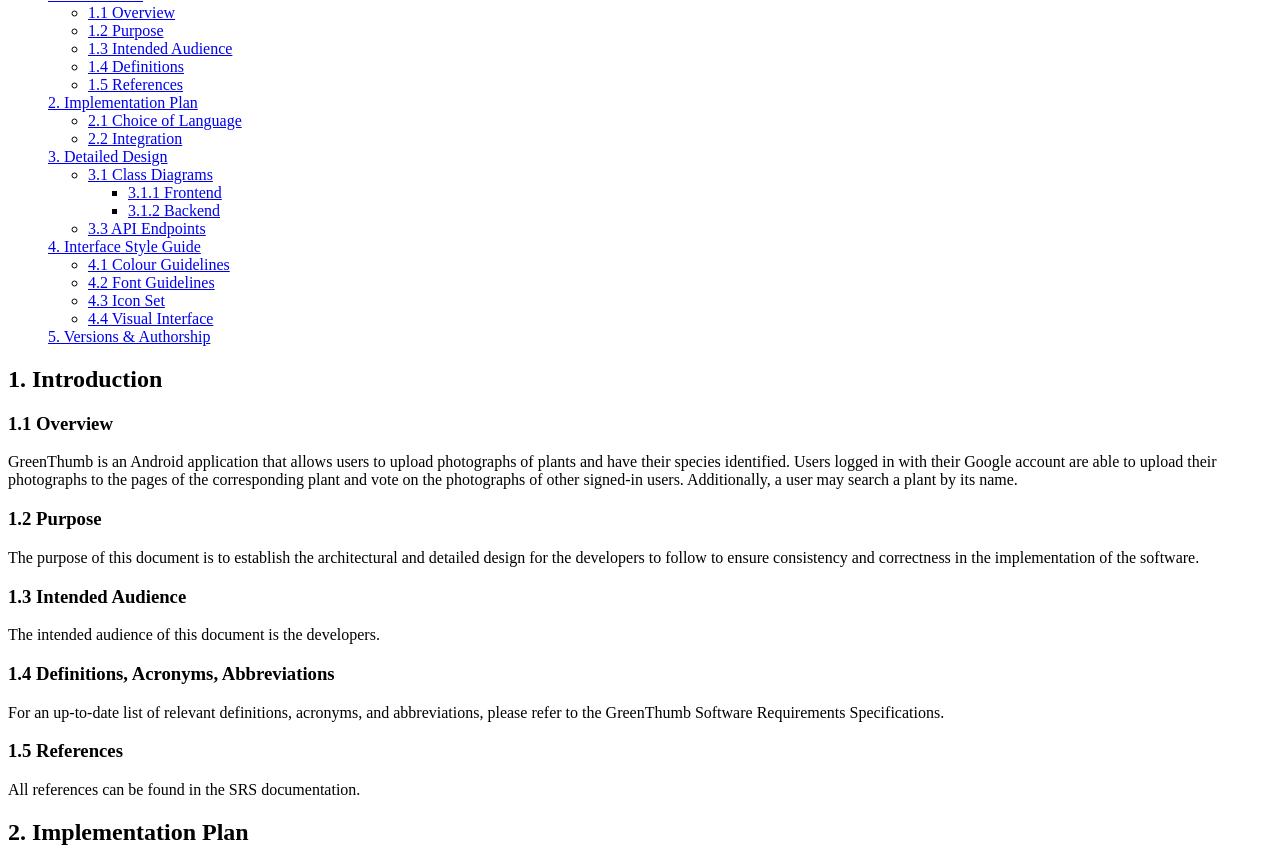
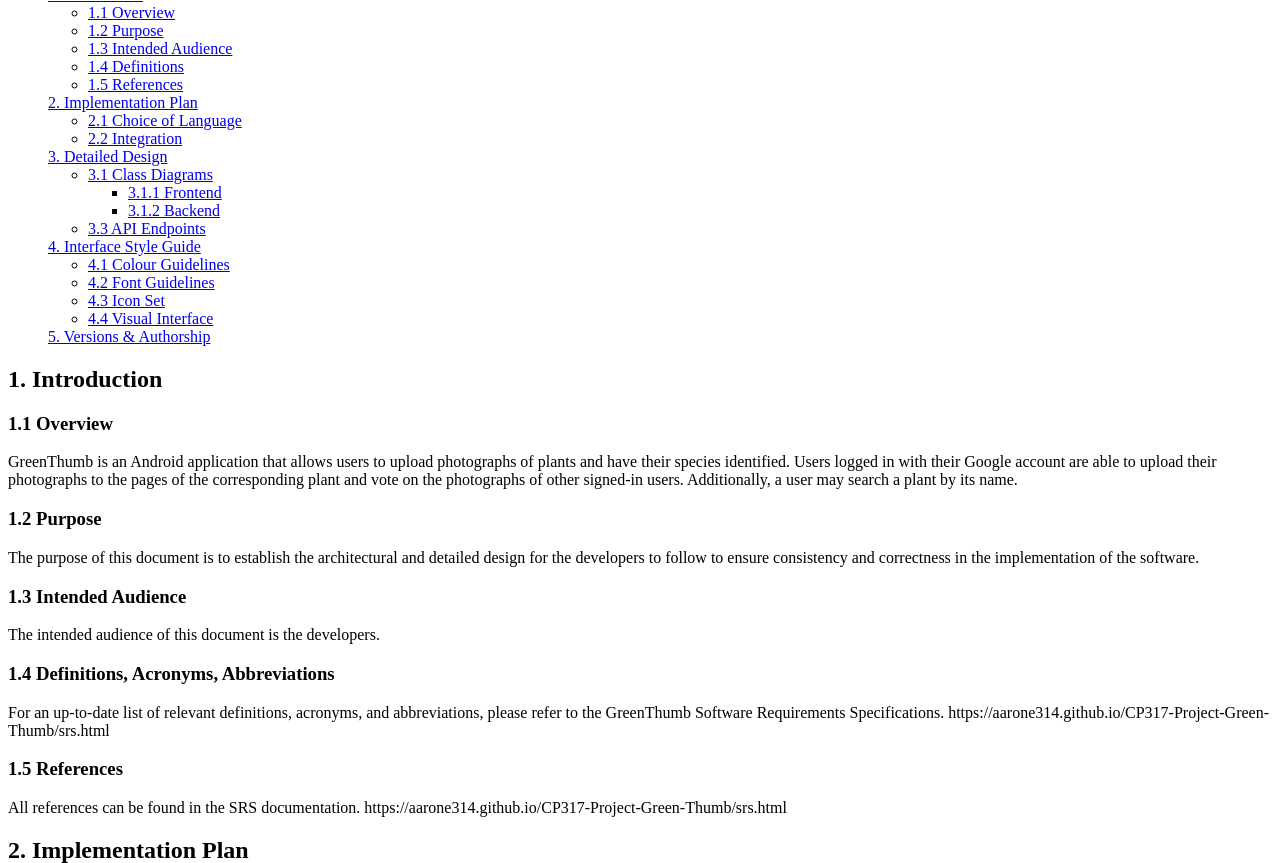
Before and after one commit to AaronE314/CP317-Project-Green-Thumb, a plain HTML site: page docs/design.html in a window 1280 px wide. Shown: the part 94-957 px from the top of the page. Drawn offline with Linux system fonts and the light colour scheme.

Commit message:
Update design.html

```diff
--- a/docs/design.html
+++ b/docs/design.html
@@ -86,13 +86,13 @@
         <h3><a id="Definitions">1.4 Definitions, Acronyms, Abbreviations</a></h3>
         <p>
             <p>For an up-to-date list of relevant definitions, acronyms, and abbreviations, please refer to the
-                GreenThumb Software Requirements Specifications.</p>
+                GreenThumb Software Requirements Specifications. https://aarone314.github.io/CP317-Project-Green-Thumb/srs.html</p>
 
         </p>
 
         <h3><a id="References">1.5 References</a></h3>
         <p>
-            All references can be found in the SRS documentation.
+            All references can be found in the SRS documentation. https://aarone314.github.io/CP317-Project-Green-Thumb/srs.html
         </p>
 
     </div>
```
